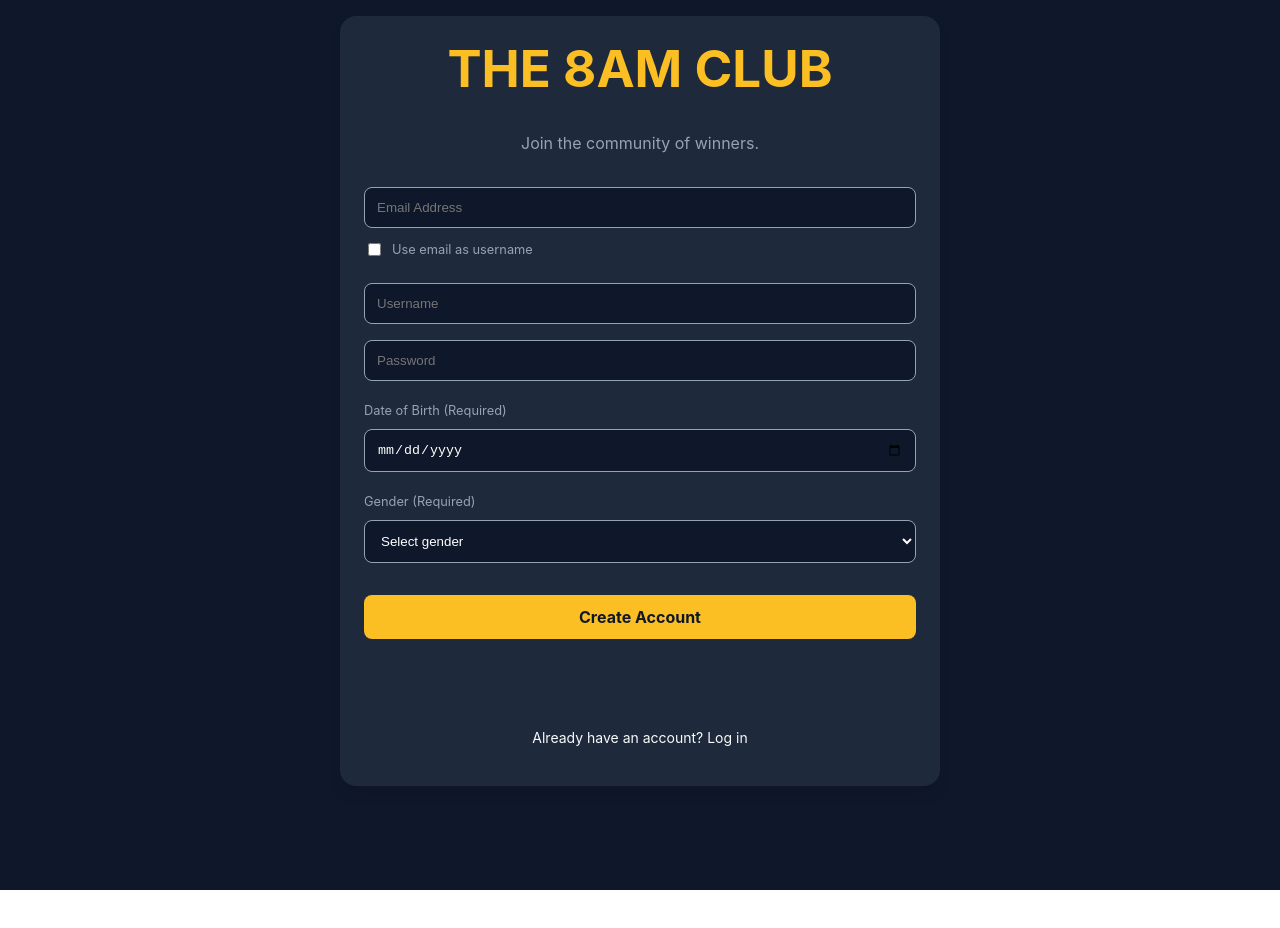
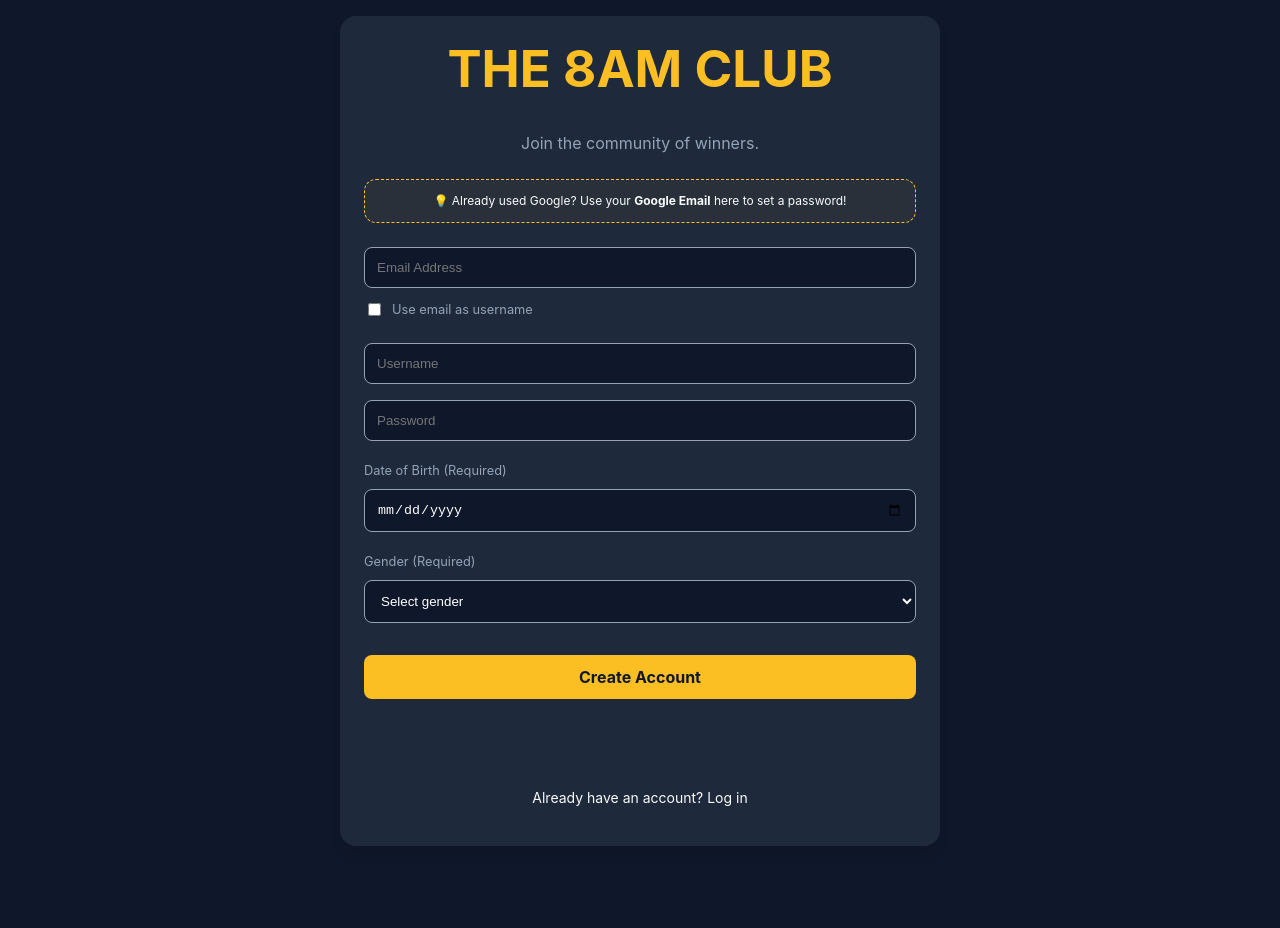
Before and after one commit to omeraharoni/The-8AM-Club, a React (Vite) app in the folder client/: page /login in a window 1280 px wide. Both pictures are taken after a click on the element "Don't have an account? Register". Shown: the top 928 px of the page. Before the commit the page ends 890 px from the top, so only its background shows below. Built offline with nearby package versions, Linux system fonts and the light colour scheme.

Commit message:
ui: update meta tags and add account linking guide to auth form

```diff
--- a/client/index.html
+++ b/client/index.html
@@ -4,6 +4,7 @@
     <meta charset="UTF-8" />
     <link rel="icon" type="image/svg+xml" href="/vite.svg" />
     <meta name="viewport" content="width=device-width, initial-scale=1.0, maximum-scale=1.0, user-scalable=0" />
+    <meta name="mobile-web-app-capable" content="yes">
     <meta name="apple-mobile-web-app-capable" content="yes">
     <meta name="apple-mobile-web-app-status-bar-style" content="black-translucent">
     <title>The 8AM Club</title>
--- a/client/src/features/Auth/AuthForm.tsx
+++ b/client/src/features/Auth/AuthForm.tsx
@@ -113,6 +113,12 @@ const AuthForm = ({ onLoginSuccess }: AuthFormProps) => {
         {isRegistering ? 'Join the community of winners.' : 'Ready to dominate the day?'}
       </p>
 
+      {isRegistering && (
+        <div style={{ background: 'rgba(251, 191, 36, 0.05)', padding: '0.75rem', borderRadius: '0.75rem', marginBottom: '1rem', border: '1px dashed var(--primary)', fontSize: '0.75rem', textAlign: 'center' }}>
+          💡 Already used Google? Use your <b>Google Email</b> here to set a password!
+        </div>
+      )}
+
       {error && <div className="error-toast">{error}</div>}
 
       {loading ? (
```
